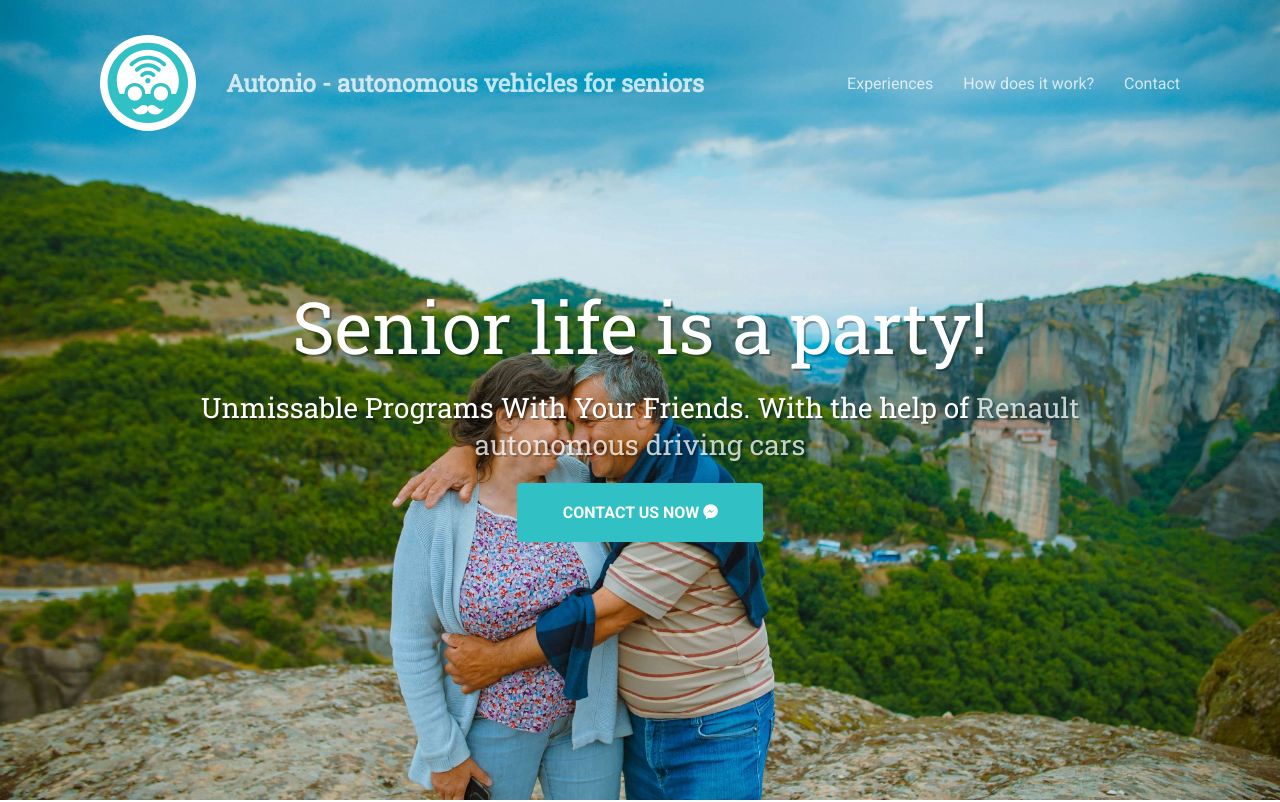
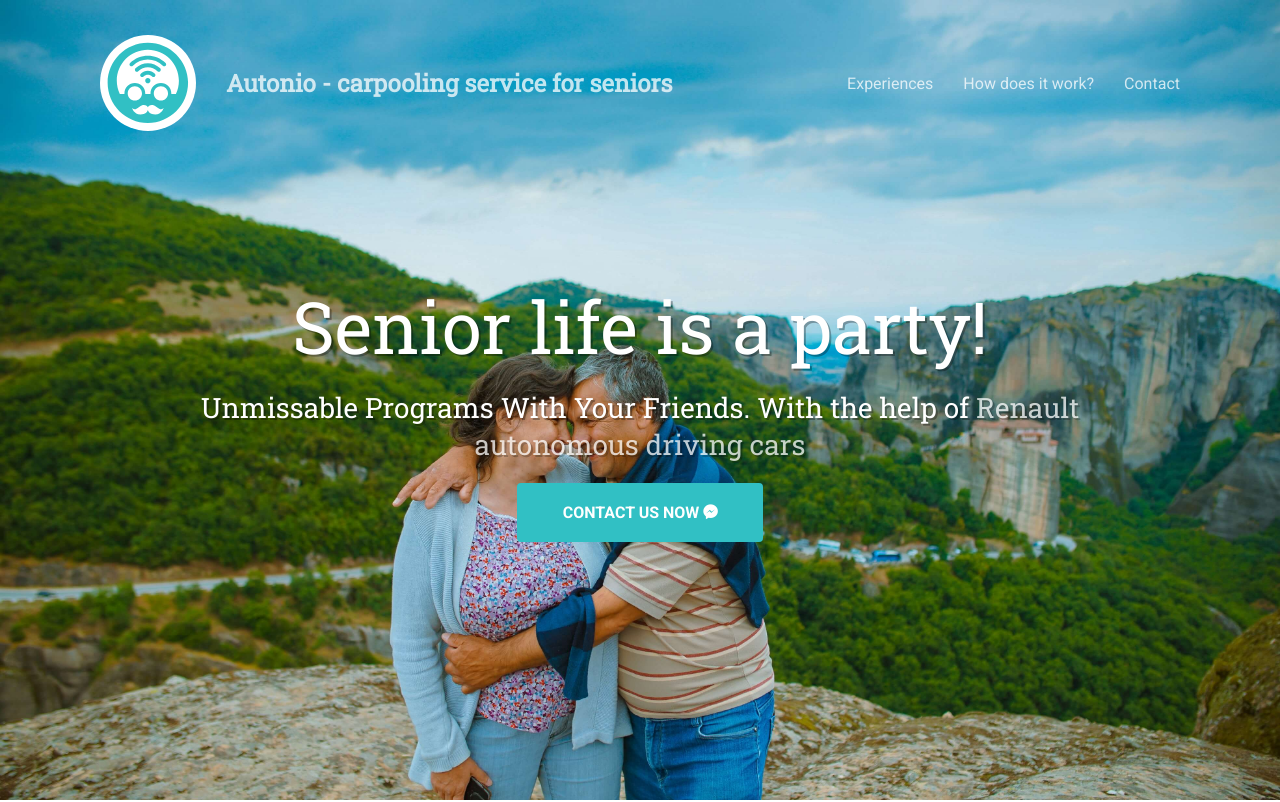
Before and after one commit to javpet/Autonio, a plain HTML site: page index.html in a window 1280 px wide. Shown: the top 802 px of the page. Drawn offline with Linux system fonts and the light colour scheme.

Commit message:
Changing copy

```diff
--- a/index.html
+++ b/index.html
@@ -23,7 +23,7 @@
   <header>
     <div class="autonio-brand">
       <img class="autonio-logo" src="img/Autonio_logo.svg"/>
-      <h2><a href="#">Autonio - autonomous vehicles for seniors</a></h2>
+      <h2><a href="#">Autonio - carpooling service for seniors</a></h2>
     </div>
     <nav>
       <li><a href="#tours">Experiences</a></li>
```
